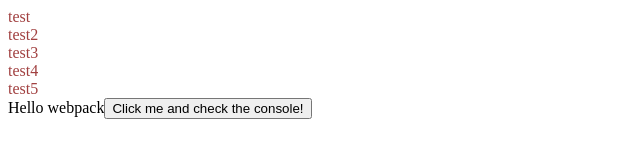
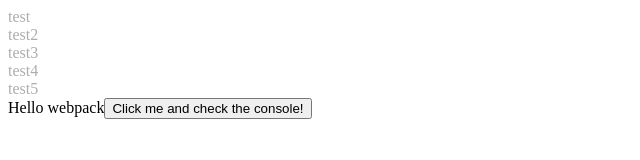
Before and after one commit to Stalloyde/webpack-template, a website built with webpack: page src/index.html in a window 1280 px wide. Shown: the full height of the page, 0-640 px from the left. Built offline with nearby package versions, Linux system fonts and the light colour scheme.

Commit message:
npm run build attempt2

```diff
--- a/src/style.css
+++ b/src/style.css
@@ -1,3 +1,3 @@
 .test {
-    color:rgb(161, 64, 64);
+    color:rgb(173, 173, 173);
 }
```
Also changed, not shown: 1 other file.
